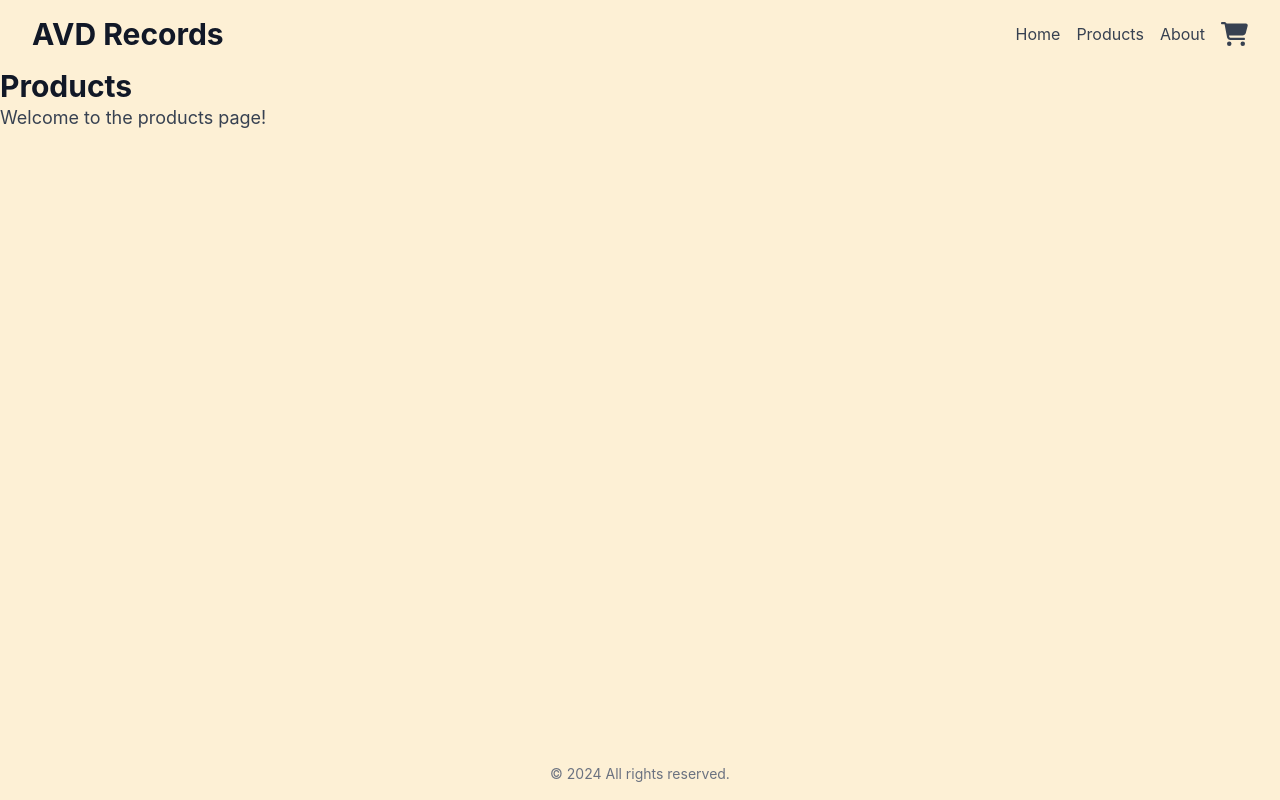
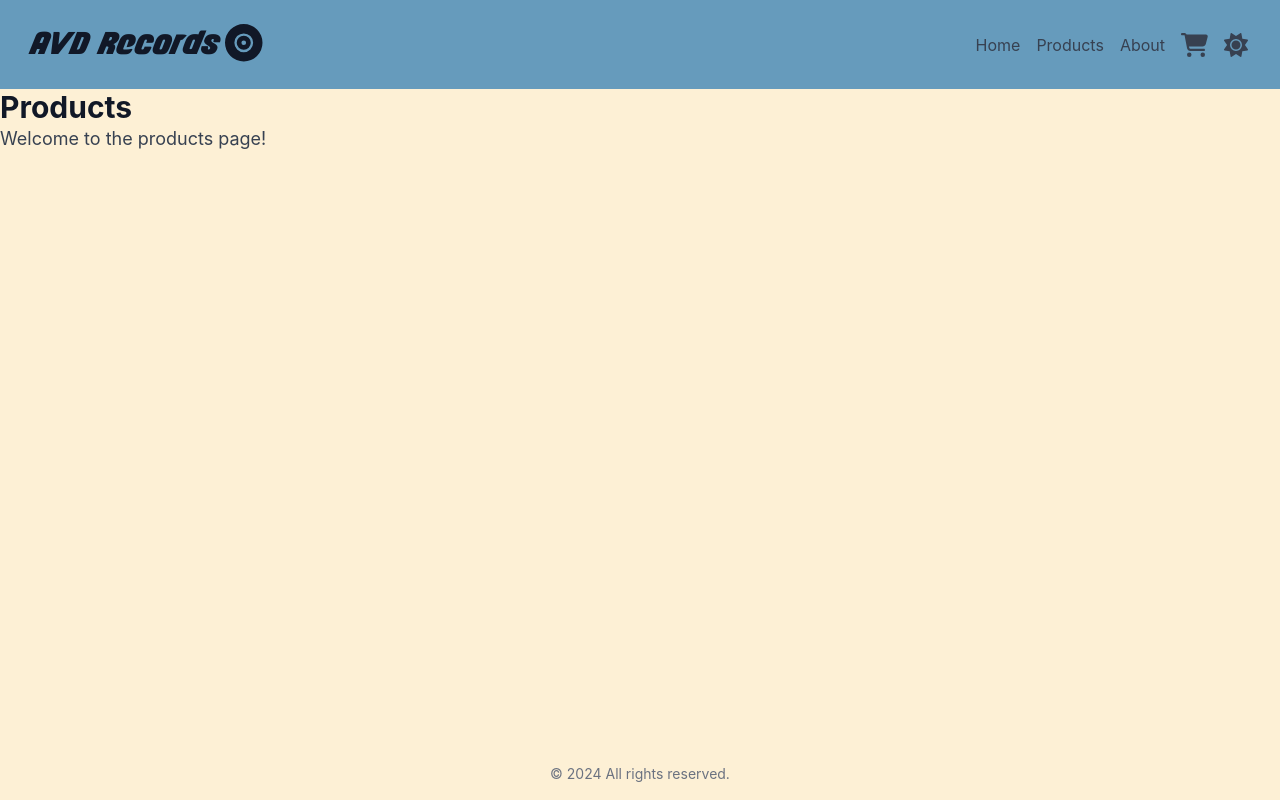
Before and after one commit to Chinchilla15/shopping-cart, a React (Vite) app: page /products in a window 1280 px wide. Built offline with nearby package versions, Linux system fonts and the light colour scheme.

Commit message:
Update: styles and icons

```diff
--- a/src/components/Header.tsx
+++ b/src/components/Header.tsx
@@ -1,18 +1,23 @@
 import { Link } from "react-router-dom";
 import { FontAwesomeIcon } from "@fortawesome/react-fontawesome";
-import React from "react";
-import { faCartShopping } from "@fortawesome/free-solid-svg-icons";
+import {
+	faCartShopping,
+	faRecordVinyl,
+	faSun,
+} from "@fortawesome/free-solid-svg-icons";
+
 type HeaderProps = {
 	title: string;
 };
 
-const Header: React.FC<HeaderProps> = ({ title }) => {
+const Header = ({ title }: HeaderProps) => {
 	return (
-		<header className="max-w-full py-4 px-4 sm:px-6 lg:px-8 flex justify-between items-center">
-			<h1 className="text-3xl font-bold text-gray-900">
-				<Link to="/" className=" hover:text-gray-900">
+		<header className="max-w-full py-6 px-4 sm:px-6 lg:px-8 flex justify-between items-center bg-blueSecondary">
+			<h1 className="text-3xl font-bold font-custom2 text-gray-900">
+				<Link to="/" className="hover:text-gray-900 pr-1">
 					{title}
 				</Link>
+				<FontAwesomeIcon icon={faRecordVinyl} size="lg" />
 			</h1>
 			<nav>
 				<ul className="flex space-x-4">
@@ -20,6 +25,7 @@ const Header: React.FC<HeaderProps> = ({ title }) => {
 						<Link
 							to="/"
 							className="text-gray-700 hover:text-gray-900"
+							title="Home"
 						>
 							Home
 						</Link>
@@ -28,6 +34,7 @@ const Header: React.FC<HeaderProps> = ({ title }) => {
 						<Link
 							to="/products"
 							className="text-gray-700 hover:text-gray-900"
+							title="Products"
 						>
 							Products
 						</Link>
@@ -36,6 +43,7 @@ const Header: React.FC<HeaderProps> = ({ title }) => {
 						<Link
 							to="/about"
 							className="text-gray-700 hover:text-gray-900"
+							title="About"
 						>
 							About
 						</Link>
@@ -52,6 +60,15 @@ const Header: React.FC<HeaderProps> = ({ title }) => {
 							/>
 						</Link>
 					</li>
+					<li>
+						<button className="bg-transparent text-gray-700 hover:text-gray-900">
+							<FontAwesomeIcon
+								icon={faSun}
+								size="xl"
+								title="Toggle Theme"
+							/>
+						</button>
+					</li>
 				</ul>
 			</nav>
 		</header>
```
